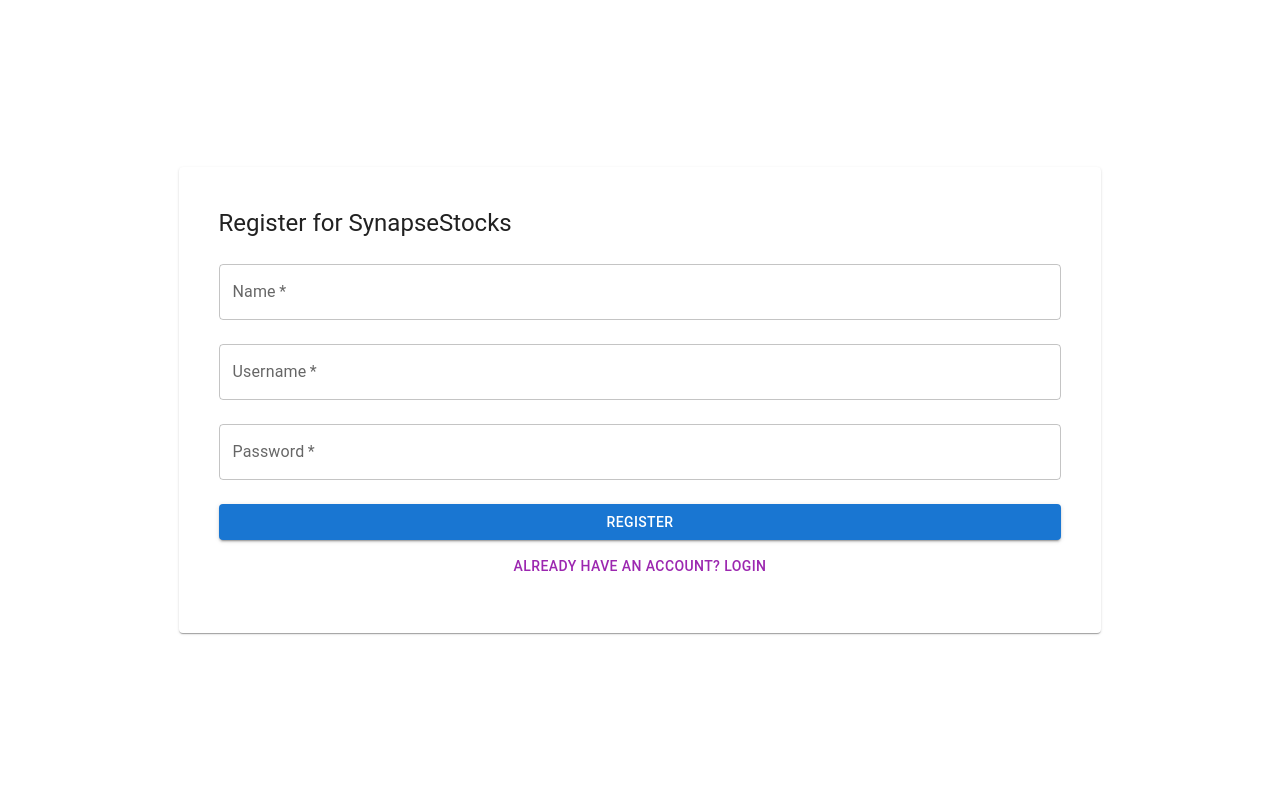
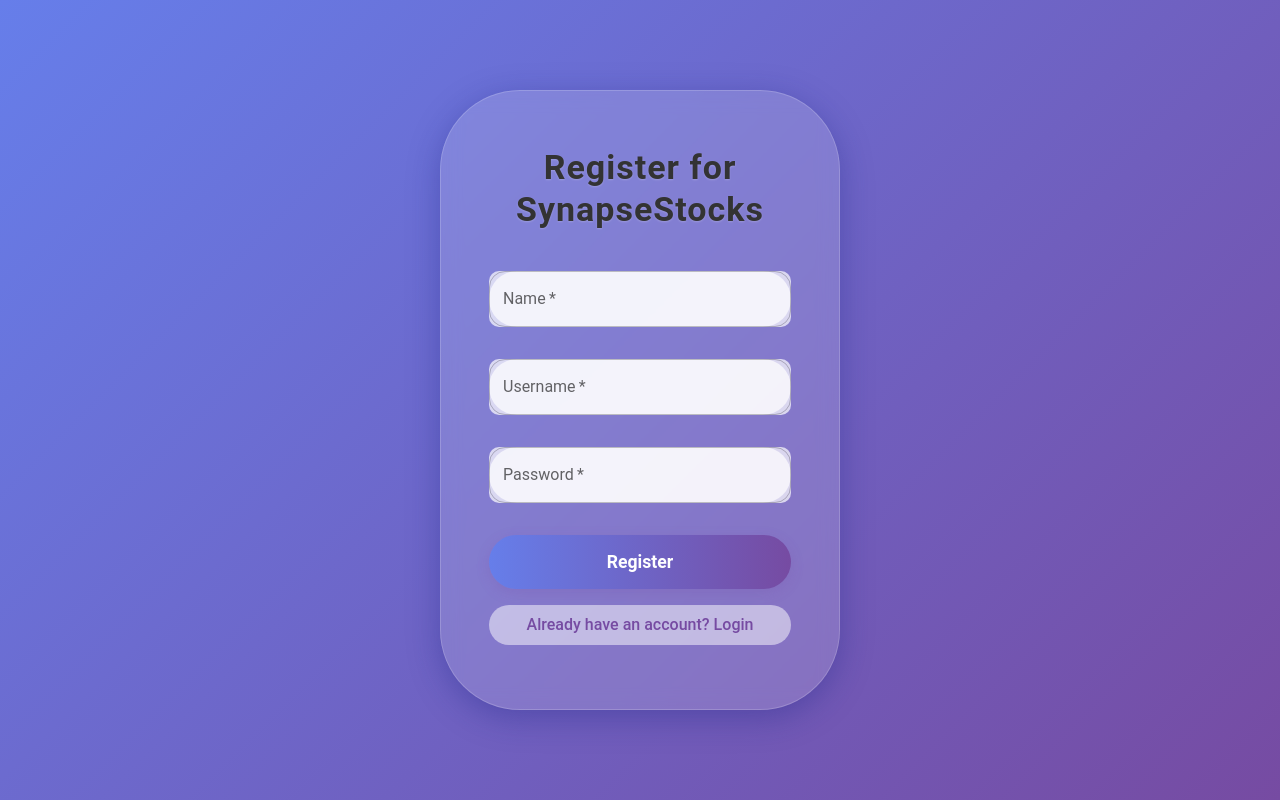
Before and after one commit to rajeshs7/vibe-coding-synapsestocks, a React (Create React App) app in the folder client/: page /register in a window 1280 px wide. Built offline with nearby package versions, Linux system fonts and the light colour scheme.

Commit message:
Apply modern glassmorphism theme, global gradient background, and white dashboard cards for clarity

```diff
--- a/client/src/App.css
+++ b/client/src/App.css
@@ -2,27 +2,21 @@
   text-align: center;
 }
 
-.App-logo {
-  height: 40vmin;
-  pointer-events: none;
+body, html {
+  min-height: 100vh;
+  width: 100vw;
+  margin: 0;
+  font-family: -apple-system, BlinkMacSystemFont, 'Segoe UI', 'Roboto', 'Oxygen',
+    'Ubuntu', 'Cantarell', 'Fira Sans', 'Droid Sans', 'Helvetica Neue',
+    sans-serif;
+  -webkit-font-smoothing: antialiased;
+  -moz-osx-font-smoothing: grayscale;
+  background: linear-gradient(135deg, #667eea 0%, #764ba2 100%) !important;
+  background-attachment: fixed;
+  background-repeat: no-repeat;
 }
 
-@media (prefers-reduced-motion: no-preference) {
-  .App-logo {
-    animation: App-logo-spin infinite 20s linear;
-  }
-}
-
-.App-header {
-  background-color: #282c34;
-  min-height: 100vh;
-  display: flex;
-  flex-direction: column;
-  align-items: center;
-  justify-content: center;
-  font-size: calc(10px + 2vmin);
-  color: white;
-}
+/* Removed old .App-header background. All backgrounds now use the global gradient. */
 
 .App-link {
   color: #61dafb;
--- a/client/src/App.js
+++ b/client/src/App.js
@@ -1,5 +1,7 @@
 import * as React from 'react';
 import { createBrowserRouter, RouterProvider } from 'react-router-dom';
+import { ThemeProvider, CssBaseline } from '@mui/material';
+import theme from './theme';
 import Dashboard from './components/Dashboard';
 import AgentConfigurator from './components/AgentConfigurator';
 import ResultsView from './components/ResultsView';
@@ -38,7 +40,12 @@
 ]);
 
 function App() {
-  return <RouterProvider router={router} />;
+  return (
+    <ThemeProvider theme={theme}>
+      <CssBaseline />
+      <RouterProvider router={router} />
+    </ThemeProvider>
+  );
 }
 
 export default App;
--- a/client/src/components/Dashboard.js
+++ b/client/src/components/Dashboard.js
@@ -25,7 +25,7 @@
       <Grid container spacing={3} sx={{ mt: 2 }}>
         {/* News Agent Card */}
         <Grid item xs={12} md={6} lg={4}>
-          <Card>
+          <Card sx={{ bgcolor: '#fff' }}>
             <CardContent>
               <Typography variant="h6">News</Typography>
               <Typography variant="body2" color="text.secondary">
@@ -43,7 +43,7 @@
         </Grid>
         {/* Financials Agent Card */}
         <Grid item xs={12} md={6} lg={4}>
-          <Card>
+          <Card sx={{ bgcolor: '#fff' }}>
             <CardContent>
               <Typography variant="h6">Financials</Typography>
               <Typography variant="body2" color="text.secondary">
@@ -56,7 +56,7 @@
         </Grid>
         {/* Chemical Prices Agent Card */}
         <Grid item xs={12} md={6} lg={4}>
-          <Card>
+          <Card sx={{ bgcolor: '#fff' }}>
             <CardContent>
               <Typography variant="h6">Chemical Prices</Typography>
               <Typography variant="body2" color="text.secondary">
@@ -68,7 +68,7 @@
         </Grid>
         {/* Climate Agent Card */}
         <Grid item xs={12} md={6} lg={4}>
-          <Card>
+          <Card sx={{ bgcolor: '#fff' }}>
             <CardContent>
               <Typography variant="h6">Climate</Typography>
               <Typography variant="body2" color="text.secondary">
@@ -80,7 +80,7 @@
         </Grid>
         {/* Social Sentiment Agent Card */}
         <Grid item xs={12} md={6} lg={4}>
-          <Card>
+          <Card sx={{ bgcolor: '#fff' }}>
             <CardContent>
               <Typography variant="h6">Social Sentiment</Typography>
               <Typography variant="body2" color="text.secondary">
@@ -92,7 +92,7 @@
         </Grid>
         {/* Regulatory Agent Card */}
         <Grid item xs={12} md={6} lg={4}>
-          <Card>
+          <Card sx={{ bgcolor: '#fff' }}>
             <CardContent>
               <Typography variant="h6">Regulatory</Typography>
               <Typography variant="body2" color="text.secondary">
--- a/client/src/pages/RegisterPage.js
+++ b/client/src/pages/RegisterPage.js
@@ -32,13 +32,49 @@
   };
 
   return (
-    <Grid container sx={{ minHeight: '100vh' }}>
-      <Grid item xs={12} md={6} sx={{ display: 'flex', alignItems: 'center', justifyContent: 'center', mx: 'auto' }}>
-        <Card sx={{ minWidth: 350, p: 3 }}>
+  <div
+    style={{
+      minHeight: '100vh',
+      width: '100vw',
+      display: 'flex',
+      alignItems: 'center',
+      justifyContent: 'center',
+      overflow: 'auto',
+    }}
+  >
+    <Grid container sx={{ minHeight: '100vh' }} alignItems="center" justifyContent="center">
+      <Grid item xs={12} sm={8} md={4} display="flex" alignItems="center" justifyContent="center">
+        <Card
+          sx={{
+            width: '100%',
+            maxWidth: 400,
+            px: 4,
+            py: 5,
+            borderRadius: 5,
+            boxShadow: '0 8px 32px 0 rgba(31, 38, 135, 0.37)',
+            bgcolor: 'rgba(255, 255, 255, 0.15)',
+            backdropFilter: 'blur(10px)',
+            border: '1px solid rgba(255, 255, 255, 0.18)',
+            opacity: 1,
+          }}
+        >
           <CardContent>
-            <Typography variant="h5" gutterBottom>Register for SynapseStocks</Typography>
-            {error && <Alert severity="error" sx={{ mb: 2 }}>{error}</Alert>}
-            {success && <Alert severity="success" sx={{ mb: 2 }}>Registration successful! Redirecting to login...</Alert>}
+            <Typography
+              variant="h4"
+              gutterBottom
+              sx={{
+                fontWeight: 700,
+                letterSpacing: 1,
+                color: '#333',
+                textAlign: 'center',
+                mb: 3,
+                textShadow: '0 1px 2px rgba(255,255,255,0.2)'
+              }}
+            >
+              Register for SynapseStocks
+            </Typography>
+            {error && <Alert severity="error" sx={{ mb: 2, borderRadius: 2 }}>{error}</Alert>}
+            {success && <Alert severity="success" sx={{ mb: 2, borderRadius: 2 }}>Registration successful! Redirecting to login...</Alert>}
             <form onSubmit={handleSubmit}>
               <TextField
                 label="Name"
@@ -47,6 +83,13 @@
                 fullWidth
                 margin="normal"
                 required
+                sx={{
+                  input: {
+                    bgcolor: 'rgba(255,255,255,0.7)',
+                    borderRadius: 2,
+                  },
+                  mb: 2,
+                }}
               />
               <TextField
                 label="Username"
@@ -55,6 +98,13 @@
                 fullWidth
                 margin="normal"
                 required
+                sx={{
+                  input: {
+                    bgcolor: 'rgba(255,255,255,0.7)',
+                    borderRadius: 2,
+                  },
+                  mb: 2,
+                }}
               />
               <TextField
                 label="Password"
@@ -64,17 +114,63 @@
                 fullWidth
                 margin="normal"
                 required
+                sx={{
+                  input: {
+                    bgcolor: 'rgba(255,255,255,0.7)',
+                    borderRadius: 2,
+                  },
+                  mb: 2,
+                }}
               />
-              <Button type="submit" variant="contained" color="primary" fullWidth sx={{ mt: 2 }}>
+              <Button
+                type="submit"
+                variant="contained"
+                color="primary"
+                fullWidth
+                sx={{
+                  mt: 2,
+                  py: 1.5,
+                  borderRadius: 3,
+                  fontWeight: 600,
+                  fontSize: '1.1rem',
+                  background: 'linear-gradient(90deg, #667eea 0%, #764ba2 100%)',
+                  boxShadow: '0 4px 14px 0 rgba(118,75,162,0.2)',
+                  transition: '0.2s',
+                  '&:hover': {
+                    background: 'linear-gradient(90deg, #764ba2 0%, #667eea 100%)',
+                    boxShadow: '0 6px 20px 0 rgba(118,75,162,0.25)',
+                  },
+                }}
+              >
                 Register
               </Button>
             </form>
-            <Button color="secondary" fullWidth sx={{ mt: 1 }} onClick={() => navigate('/login')}>
+            <Button
+              color="secondary"
+              fullWidth
+              sx={{
+                mt: 2,
+                borderRadius: 3,
+                fontWeight: 500,
+                fontSize: '1rem',
+                textTransform: 'none',
+                background: 'rgba(255,255,255,0.5)',
+                color: '#764ba2',
+                boxShadow: 'none',
+                transition: '0.2s',
+                '&:hover': {
+                  background: 'rgba(255,255,255,0.7)',
+                  color: '#667eea',
+                },
+              }}
+              onClick={() => navigate('/login')}
+            >
               Already have an account? Login
             </Button>
           </CardContent>
         </Card>
       </Grid>
     </Grid>
-  );
+  </div>
+);
 }
--- /dev/null
+++ b/client/src/theme.js
@@ -0,0 +1,59 @@
+import { createTheme } from '@mui/material/styles';
+
+const theme = createTheme({
+  palette: {
+    primary: {
+      main: '#667eea',
+      contrastText: '#fff',
+    },
+    secondary: {
+      main: '#764ba2',
+      contrastText: '#fff',
+    },
+    background: {
+      default: 'transparent',
+      paper: 'rgba(255,255,255,0.15)',
+    },
+  },
+  shape: {
+    borderRadius: 16,
+  },
+  typography: {
+    fontFamily: 'Roboto, Arial, sans-serif',
+    fontWeightBold: 700,
+    h4: {
+      fontWeight: 700,
+      letterSpacing: 1,
+    },
+  },
+  components: {
+    MuiCard: {
+      styleOverrides: {
+        root: {
+          backdropFilter: 'blur(10px)',
+          boxShadow: '0 8px 32px 0 rgba(31, 38, 135, 0.37)',
+          border: '1px solid rgba(255, 255, 255, 0.18)',
+        },
+      },
+    },
+    MuiButton: {
+      styleOverrides: {
+        root: {
+          borderRadius: 12,
+          fontWeight: 600,
+          textTransform: 'none',
+        },
+      },
+    },
+    MuiTextField: {
+      styleOverrides: {
+        root: {
+          borderRadius: 10,
+          background: 'rgba(255,255,255,0.7)',
+        },
+      },
+    },
+  },
+});
+
+export default theme;
```
Also changed, not shown: client/src/pages/LoginPage.js (+94 -6 lines).
